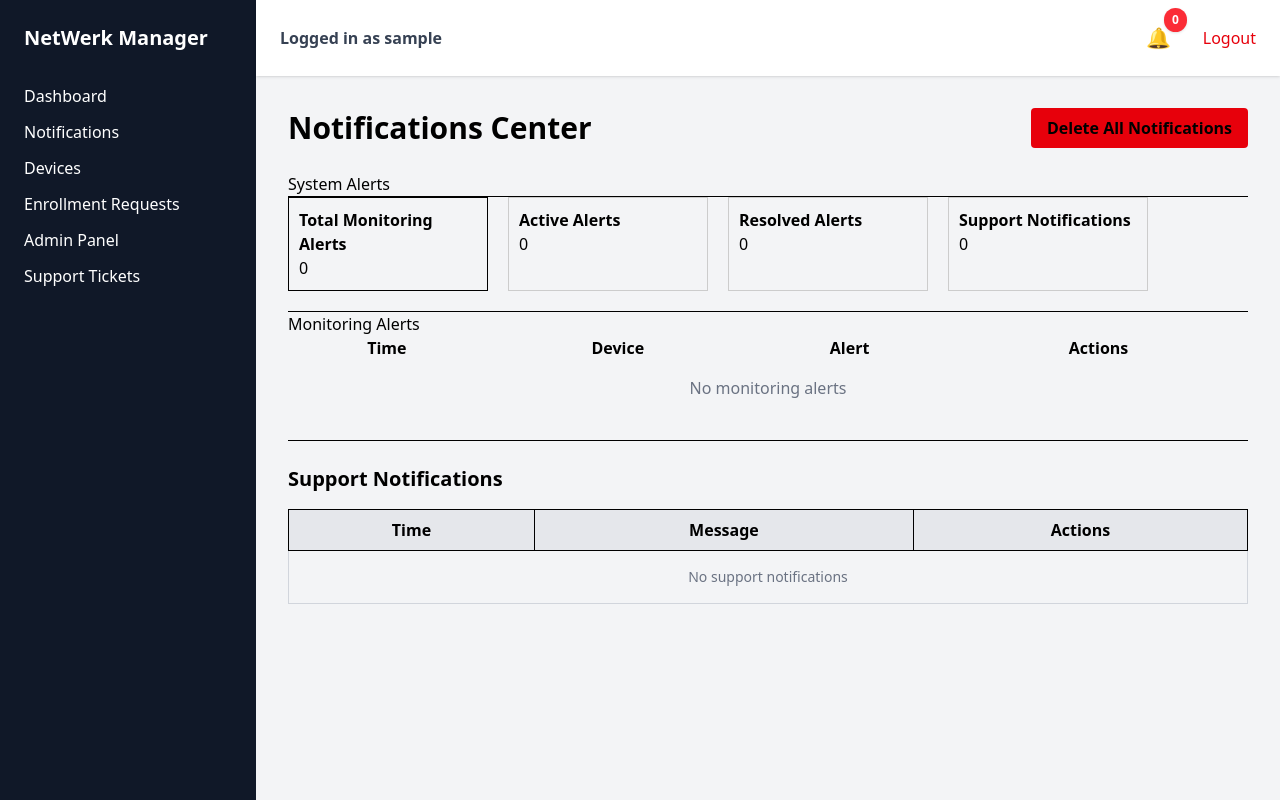
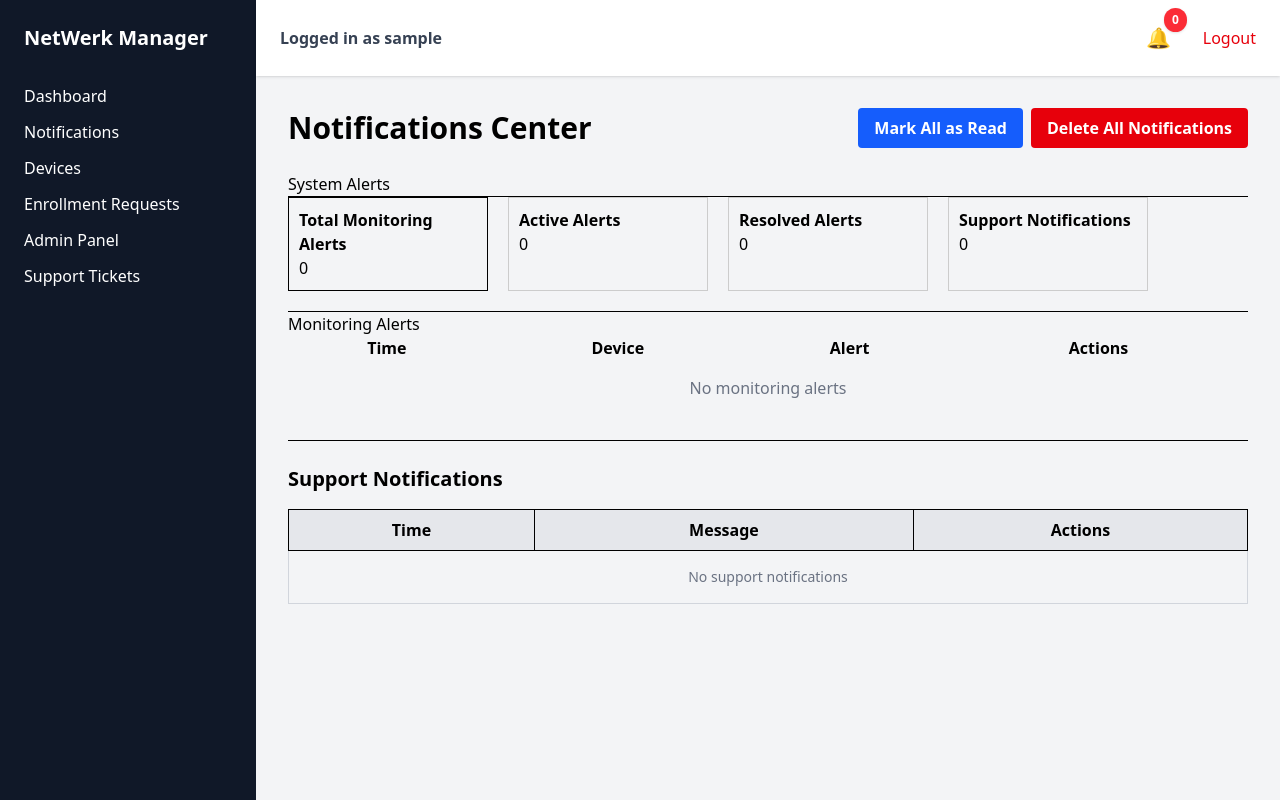
Before and after one commit to Salah6-9/netwerk-manager-django, a Django app: page /notifications/ in a window 1280 px wide. Run offline with Django 5.2, Linux system fonts and the light colour scheme; the visitor is signed in with stand-in values (Sample User, id 1); data comes from the database, SQL or seed files in the repository; data that the repository does not hold is empty; style sheets or scripts are compiled from the project's sources; some libraries are stand-ins or nearby versions.

Commit message:
feat: add notification read status support and 'Mark All as Read' feature

```diff
--- a/notifications/context_processors.py
+++ b/notifications/context_processors.py
@@ -8,20 +8,17 @@ def notifications(request):
         return {"notifications_count": 0}
 
     if is_admin(request.user):
-
         # Admins see all system alerts + notifications specifically for them
         from django.db.models import Q
         count = Notification.objects.filter(
-            resolved=False
+            is_read=False
         ).filter(
             Q(type="system") | Q(to_user=request.user)
         ).count()
-
     else:
-
         count = Notification.objects.filter(
             to_user=request.user,
-            resolved=False
+            is_read=False
         ).count()
 
     return {"notifications_count": count}
--- a/notifications/urls.py
+++ b/notifications/urls.py
@@ -8,4 +8,5 @@ urlpatterns = [
     path("notifications/delete-all/", views.delete_all_notifications, name="delete_all_notifications"),
     path("dropdown/", views.notifications_dropdown, name="notifications_dropdown"),
     path("mark-as-read/<int:pk>/", views.mark_notification_read, name="mark_notification_read"),
+    path("mark-all-read/", views.mark_all_read, name="mark_all_read"),
 ]
--- a/notifications/views.py
+++ b/notifications/views.py
@@ -19,7 +19,7 @@ def notifications_count(request):
     if is_admin(request.user):
 
         count = Notification.objects.filter(
-            resolved=False
+            is_read=False
         ).filter(
             Q(type="system") | Q(to_user=request.user)
         ).count()
@@ -28,7 +28,7 @@ def notifications_count(request):
 
         count = Notification.objects.filter(
             to_user=request.user,
-            resolved=False
+            is_read=False
         ).count()
 
     return render(
@@ -134,3 +134,13 @@ def mark_notification_read(request, pk):
         return redirect('device_details', pk=notification.device.id)
 
     return redirect('notifications_center')
+
+@login_required
+@require_POST
+def mark_all_read(request):
+    if is_admin(request.user):
+        Notification.objects.filter(is_read=False).update(is_read=True)
+    else:
+        Notification.objects.filter(to_user=request.user, is_read=False).update(is_read=True)
+
+    return redirect('notifications_center')
--- a/pages/urls.py
+++ b/pages/urls.py
@@ -49,4 +49,5 @@ urlpatterns = [
 
     path("dashboard/stats/", dashboard_stats, name="dashboard_stats"),
 
+
 ]
--- a/pages/views.py
+++ b/pages/views.py
@@ -16,6 +16,7 @@ from datetime import timedelta
 from notifications.views import resolve_notification, delete_notification, notifications_count
 from django.db.models import Q
 from notifications.views import is_admin
+from support.models import SupportTicket, TicketMessage
 
 
 def is_admin(user):
--- a/support/urls.py
+++ b/support/urls.py
@@ -19,6 +19,8 @@ urlpatterns = [
 
     path("<int:ticket_id>/delete/", views.delete_ticket, name="delete_ticket"),
 
+    path("delete-all/", views.delete_all_tickets, name="delete_all_tickets"),
+
 
 
 ]
--- a/templates/admin/notifications.html
+++ b/templates/admin/notifications.html
@@ -4,14 +4,23 @@
 
 <div class="flex justify-between items-center mb-6">
     <h1 class="text-3xl font-bold">Notifications Center</h1>
+    <div class="flex gap-2">
+        <form method="post" action="{% url 'mark_all_read' %}">
+            {% csrf_token %}
+            <button type="submit"
+                class="bg-blue-600 hover:bg-blue-700 text-white font-bold py-2 px-4 rounded transition duration-200">
+                Mark All as Read
+            </button>
+        </form>
         <form method="post" action="{% url 'delete_all_notifications' %}"
             onsubmit="return confirm('Are you sure you want to delete ALL notifications? This action cannot be undone.');">
             {% csrf_token %}
             <button type="submit"
-            class="bg-red-600 hover:bg-red-700  font-bold py-2 px-4 rounded transition duration-200">
+                class="bg-red-600 hover:bg-red-700 text-white font-bold py-2 px-4 rounded transition duration-200">
                 Delete All Notifications
             </button>
         </form>
+    </div>
 </div>
 <h1>System Alerts</h1>
 
@@ -57,7 +66,7 @@
     </tr>
 
     {% for alert in monitoring_alerts %}
-    <tr>
+    <tr class="{% if not alert.is_read %}bg-blue-50/30{% endif %}">
         <td>{{ alert.created_at|date:"Y-m-d H:i" }}</td>
         <td>
             {% if alert.device %}
@@ -70,11 +79,14 @@
         </td>
         <td>
             {% if alert.device %}
-            <a href="{% url 'device_details' alert.device.id %}" class="text-blue-600 hover:underline">
+            <a href="{% url 'mark_notification_read' alert.id %}" class="text-blue-600 hover:underline {% if not alert.is_read %}font-bold{% endif %}">
                 {{ alert.title }}
             </a>
             {% else %}
-            {{ alert.title }}
+            <span class="{% if not alert.is_read %}font-bold{% endif %}">{{ alert.title }}</span>
+            {% endif %}
+            {% if not alert.is_read %}
+            <span class="inline-block w-2 h-2 bg-blue-500 rounded-full ml-1" title="Unread"></span>
             {% endif %}
         </td>
         <td>
@@ -111,15 +123,18 @@
     </tr>
 
     {% for n in support_notifications %}
-    <tr class="hover:bg-gray-50">
+    <tr class="hover:bg-gray-50 {% if not n.is_read %}bg-blue-50/30{% endif %}">
         <td class="p-2 border text-sm">{{ n.created_at|date:"Y-m-d H:i" }}</td>
         <td class="p-2 border">
             {% if n.ticket %}
-            <a href="{% url 'ticket_detail' n.ticket.id %}" class="text-blue-600 hover:underline">
+            <a href="{% url 'mark_notification_read' n.id %}" class="text-blue-600 hover:underline {% if not n.is_read %}font-bold{% endif %}">
                 {{ n.content }}
             </a>
             {% else %}
-            {{ n.content }}
+            <span class="{% if not n.is_read %}font-bold{% endif %}">{{ n.content }}</span>
+            {% endif %}
+            {% if not n.is_read %}
+            <span class="inline-block w-2 h-2 bg-blue-500 rounded-full ml-1" title="Unread"></span>
             {% endif %}
         </td>
         <td class="p-2 border">
--- a/templates/partials/notifications_count.html
+++ b/templates/partials/notifications_count.html
@@ -1,5 +1,6 @@
 {% if count > 0 %}
-<span class="bg-red-500 text-[10px] font-bold px-1.5 py-0.5 rounded-full min-w-[18px] text-center border-2 border-white">
+<span
+    class="bg-red-500 text-[10px] font-bold px-1.5 py-0.5 rounded-full min-w-[18px] text-center border-2 border-white">
     {{ count }}
 </span>
 {% endif %}
```
Also changed, not shown: support/views.py (+15 -0 lines), templates/partials/notifications_dropdown.html (added, +41 -0 lines), templates/support/list.html (+11 -1 lines). Lines whose indentation alone changed are shown as unchanged.
